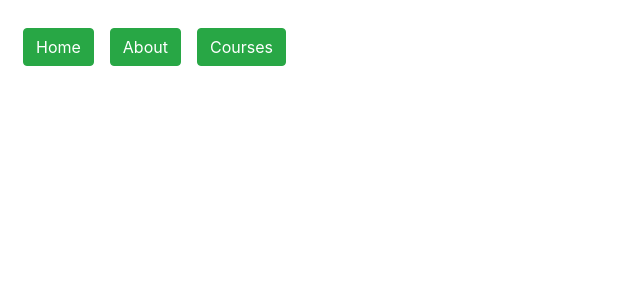
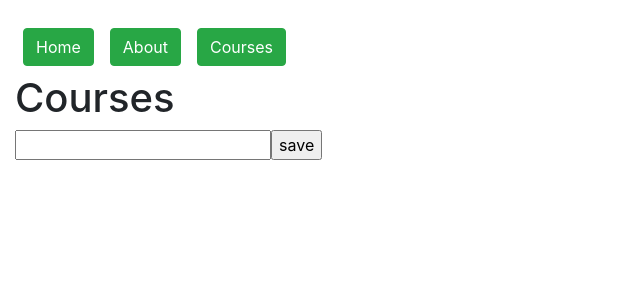
Before and after one commit to bernkaztel/redux-app, a React (Create React App) app: page /courses in a window 1280 px wide. Shown: the top 300 px of the page, without its empty margins (0-640 px from the left). Built offline with nearby package versions, Linux system fonts and the light colour scheme.

Commit message:
primer alcance de redux (enviando estado de la store a props de react)

```diff
--- /dev/null
+++ b/src/actions/courseAction.js
@@ -0,0 +1,6 @@
+export function createCourse(course){
+    return   {type:'CREATE_COURSE', course: course}
+}
+
+//This is the function that will create the action, it always needs to
+//have a TYPE property.
--- a/src/components/course/CoursesPage.js
+++ b/src/components/course/CoursesPage.js
@@ -1,11 +1,51 @@
-import React, { Component } from 'react';
+import React, { Component } from "react";
+import { connect } from 'react-redux'
+import * as  courseAction from '../../actions/courseAction'
 
-export default class CoursesPage extends Component {
+class CoursesPage extends Component {
+  constructor() {
+    super();
+    this.onTitleChange = this.onTitleChange.bind(this);
+    this.onClickSave = this.onClickSave.bind(this);
+    this.state = {
+      course: { title: "" }
+    }
+  }
+  onTitleChange(event){
+    const courseCopy = this.state.course;
+    courseCopy.title = event.target.value
+    this.setState({ course: courseCopy });
+  }
+  onClickSave(){
+    this.props.dispatch(courseAction.createCourse(this.state.course))
+  }
+  courseRow(course, index){
+    return <div key={index}>{course.title}</div>;
+  }
   render() {
     return (
       <div className="coursespage">
-        { this.props.children }
+        <h1>Courses</h1>
+        {this.props.coursesFromReducer.map(this.courseRow)}
+        <input
+          type="text"
+          onChange={this.onTitleChange}
+          ref="title-input"
+        />
+          <input
+          type="submit"
+          value="save"
+          onClick={this.onClickSave}
+        />
       </div>
-    )
+    );
   }
 }
+
+function   mapStateToProps(state, ownProps){
+  return {
+      coursesFromReducer: state.coursesReducer
+  }
+}
+
+export default connect(mapStateToProps)(CoursesPage);
--- a/src/index.js
+++ b/src/index.js
@@ -5,6 +5,11 @@ import App from './App';
 import '../node_modules/bootstrap/dist/css/bootstrap.css'
 import { BrowserRouter } from 'react-router-dom'
 import registerServiceWorker from './registerServiceWorker';
+import configureStore from './store/configureStore'
+import {Provider} from 'react-redux';
 
-ReactDOM.render(<BrowserRouter><App /></BrowserRouter>, document.getElementById('root'));
+
+const store = configureStore();
+
+ReactDOM.render(<Provider store={store}><BrowserRouter><App /></BrowserRouter></Provider>, document.getElementById('root'));
 registerServiceWorker();
--- /dev/null
+++ b/src/reducers/courseReducers.js
@@ -0,0 +1,10 @@
+export default function courseReducer(state = [], action) {
+    switch(action.type){
+        case 'CREATE_COURSE':
+        return [...state,
+        Object.assign({}, action.course)
+        ];
+        default:
+        return state;
+    }
+}
--- /dev/null
+++ b/src/reducers/index.js
@@ -0,0 +1,8 @@
+import {combineReducers} from 'redux';
+import coursesReducer from './courseReducers';
+
+const rootReducer = combineReducers({
+    coursesReducer: coursesReducer
+});
+
+export default rootReducer;
--- /dev/null
+++ b/src/store/configureStore.js
@@ -0,0 +1,11 @@
+import {createStore} from 'redux';
+import rootReducer from '../reducers';
+
+
+
+export default function configureStore(initialState){
+    return createStore(
+        rootReducer,
+        initialState,
+    )
+}
```
